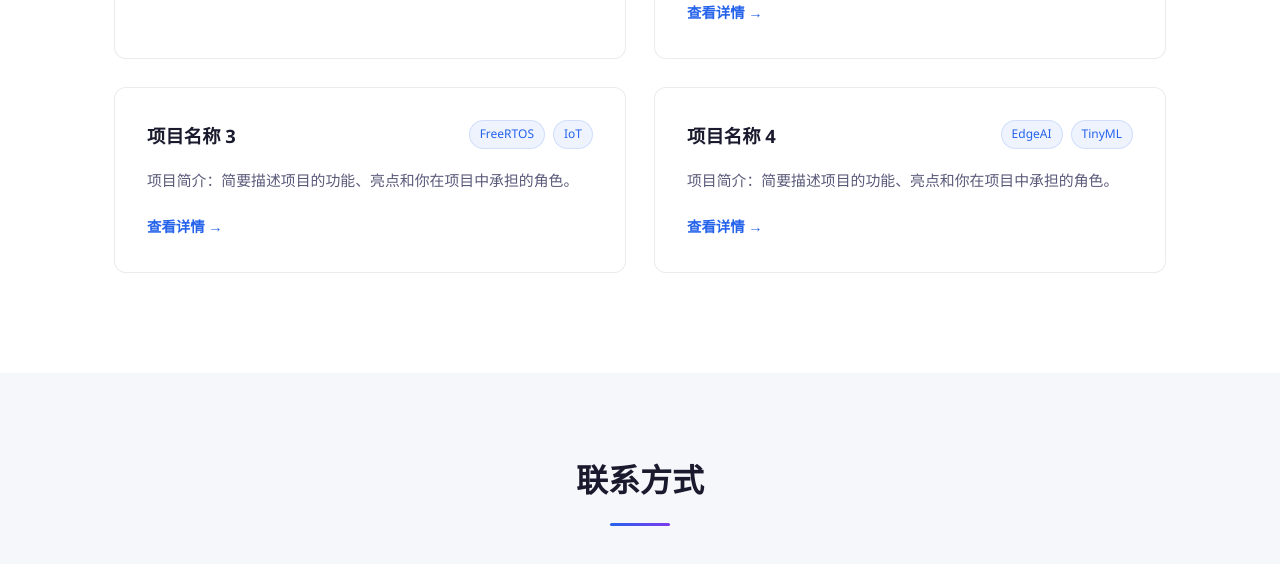
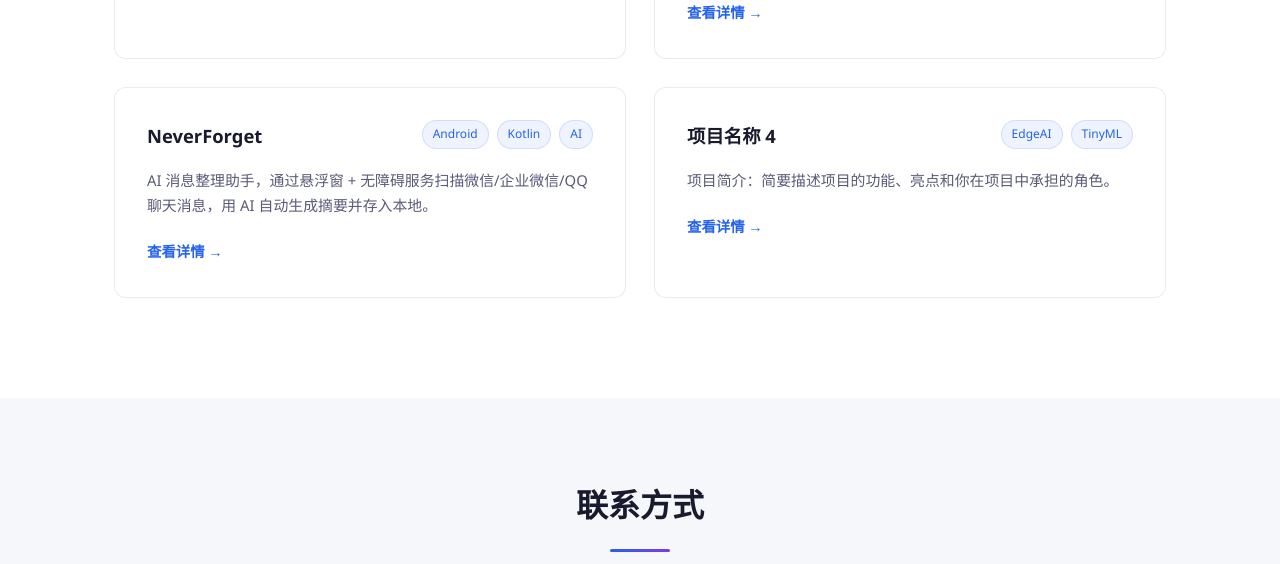
Before and after one commit to suanlayu666/SuanLayu_Web, a plain HTML site: page index.html in a window 1280 px wide. Shown: the part 2617-3181 px from the top of the page. Drawn offline with Linux system fonts and the light colour scheme.

Commit message:
APPproject

```diff
--- a/index.html
+++ b/index.html
@@ -172,14 +172,15 @@
                 </div>
                 <div class="project-card">
                     <div class="project-header">
-                        <h3>项目名称 3</h3>
+                        <h3>NeverForget</h3>
                         <div class="project-tags">
-                            <span class="tag">FreeRTOS</span>
-                            <span class="tag">IoT</span>
+                            <span class="tag">Android</span>
+                            <span class="tag">Kotlin</span>
+                            <span class="tag">AI</span>
                         </div>
                     </div>
-                    <p class="project-desc">项目简介：简要描述项目的功能、亮点和你在项目中承担的角色。</p>
-                    <a href="#" class="project-link">查看详情 →</a>
+                    <p class="project-desc">AI 消息整理助手，通过悬浮窗 + 无障碍服务扫描微信/企业微信/QQ 聊天消息，用 AI 自动生成摘要并存入本地。</p>
+                    <a href="https://github.com/suanlayu666/Never_Forget_App" class="project-link">查看详情 →</a>
                 </div>
                 <div class="project-card">
                     <div class="project-header">
```
